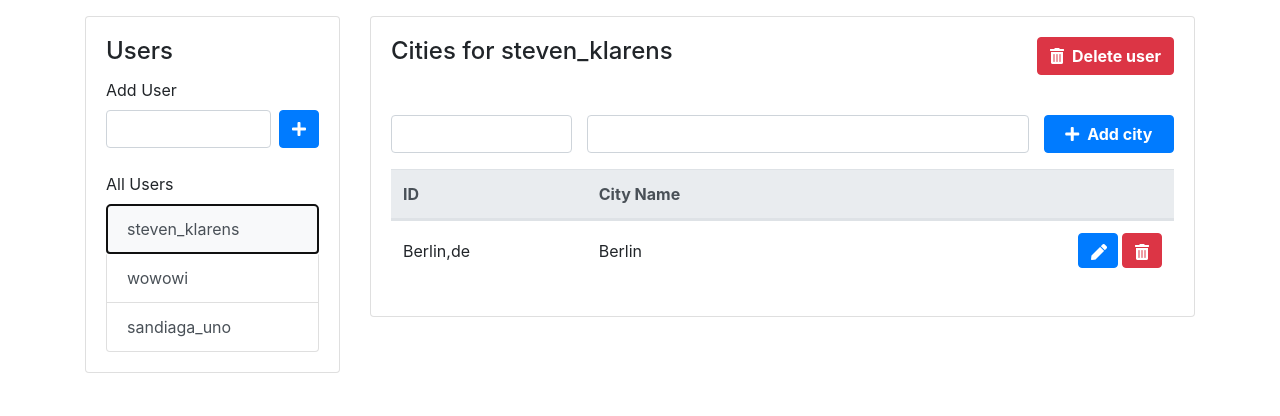
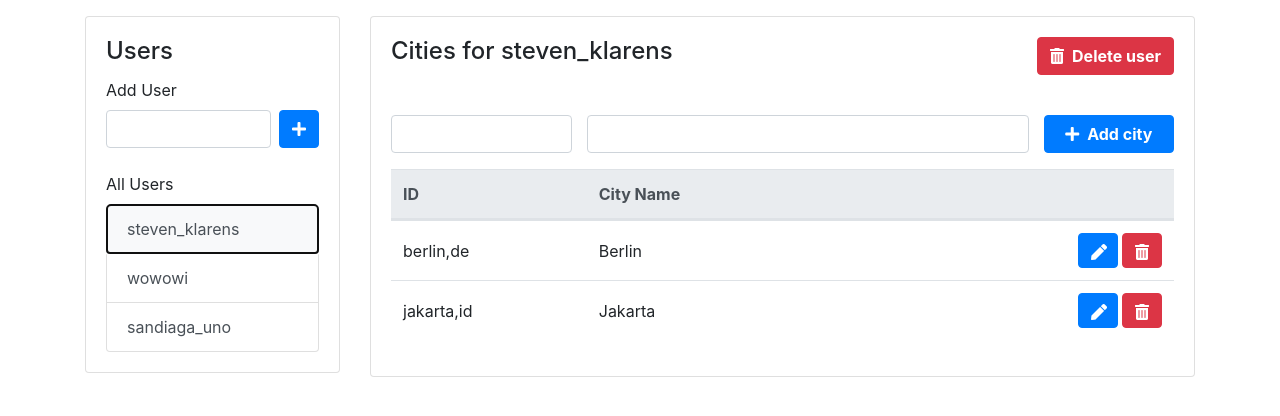
Before and after one commit to gwilliam187/weatherapp-backend, a React (Create React App) app: page / in a window 1280 px wide. Both pictures are taken after a click on the button "steven_klarens". Shown: the top 416 px of the page. Built offline with nearby package versions, Linux system fonts and the light colour scheme; what node-couchdb would draw is missing.

Commit message:
added more actions and reducers

```diff
--- a/src/actions/actionTypes.js
+++ b/src/actions/actionTypes.js
@@ -1,5 +1,8 @@
-// User Actions
+// Users Actions
 export const SET_USERS = 'SET_USERS';
 
 // Selected User Actions
 export const SELECT_USER = 'SELECT_USER';
+
+// City Actions
+export const SET_CITIES = 'SET_CITIES';
--- a/src/components/CityContainer.js
+++ b/src/components/CityContainer.js
@@ -5,6 +5,16 @@ import CityInputContainer from './CityInputContainer';
 import CityTableRow from './CityTableRow';
 
 class CityContainer extends Component {
+	renderCities() {
+		if(this.props.cities.length > 0) {
+			return this.props.cities.map(city => {
+				return <CityTableRow id={ city._id } cityName={ city.cityName } key={ city._id } />;
+			});
+		} else {
+			return <div>No cities</div>
+		}
+	}
+
 	renderConditionally() {
 		if(this.props.selectedUser) {
 			return (
@@ -29,7 +39,7 @@ class CityContainer extends Component {
 									</tr>
 								</thead>
 								<tbody>
-									<CityTableRow />
+									{ this.renderCities() }
 								</tbody>
 							</table>
 						</div>
@@ -48,7 +58,8 @@ class CityContainer extends Component {
 
 const mapStateToProps = state => {
 	return {
-		selectedUser: state.selectedUser
+		selectedUser: state.selectedUser,
+		cities: state.cities
 	};
 };
 
--- a/src/components/CityTableRow.js
+++ b/src/components/CityTableRow.js
@@ -3,8 +3,8 @@ import React, { Component } from 'react';
 class CityTableRow extends Component {
 	state = {
 		isEditing: false,
-		idVal: 'Berlin, de',
-		cityNameVal: 'Berlin'
+		idVal: this.props.id,
+		cityNameVal: this.props.cityName
 	};
 
 	handleSwitchToEditButton = () => {
@@ -34,8 +34,8 @@ class CityTableRow extends Component {
 	renderViewRow() {
 		return (
 			<tr className='d-flex'>
-				<td className='col-3 d-flex align-items-center'>Berlin,de</td>
-				<td className='col-7 d-flex align-items-center'>Berlin</td>
+				<td className='col-3 d-flex align-items-center'>{ this.props.id }</td>
+				<td className='col-7 d-flex align-items-center'>{ this.props.cityName }</td>
 				<td className='col-2 d-flex justify-content-end'>
 					<button
 							onClick={ this.handleSwitchToEditButton }
--- a/src/components/UserButton.js
+++ b/src/components/UserButton.js
@@ -5,9 +5,7 @@ import { selectUser } from '../actions/selectedUserActions';
 
 class UserButton extends Component {
 
-	// TODO: Implement this
 	handleOnClick = () => {
-		// console.log(`switch user to ${ this.props.username }`);
 		this.props.selectUser(this.props.username);
 	};
 
--- /dev/null
+++ b/src/reducers/citiesReducer.js
@@ -0,0 +1,15 @@
+import { SET_CITIES } from '../actions/actionTypes';
+
+const initialState = [
+	{_id: 'berlin,de', cityName: 'Berlin'},
+	{_id: 'jakarta,id', cityName: 'Jakarta'}
+];
+
+export default(state = initialState, action) => {
+	switch(action.type) {
+		case SET_CITIES:
+			return action.payload;
+		default:
+			return state;
+	}
+};
--- a/src/reducers/index.js
+++ b/src/reducers/index.js
@@ -2,8 +2,10 @@ import { combineReducers } from 'redux';
 
 import usersReducer from './usersReducer';
 import selectedUserReducer from './selectedUserReducer';
+import citiesReducer from './citiesReducer';
 
 export default combineReducers({
 	users: usersReducer,
-	selectedUser: selectedUserReducer
+	selectedUser: selectedUserReducer,
+	cities: citiesReducer
 });
```
Also changed, not shown: src/actions/citiesActions.js (added, +8 -0 lines), src/actions/usersActions.js (renamed from src/actions/userActions.js).
